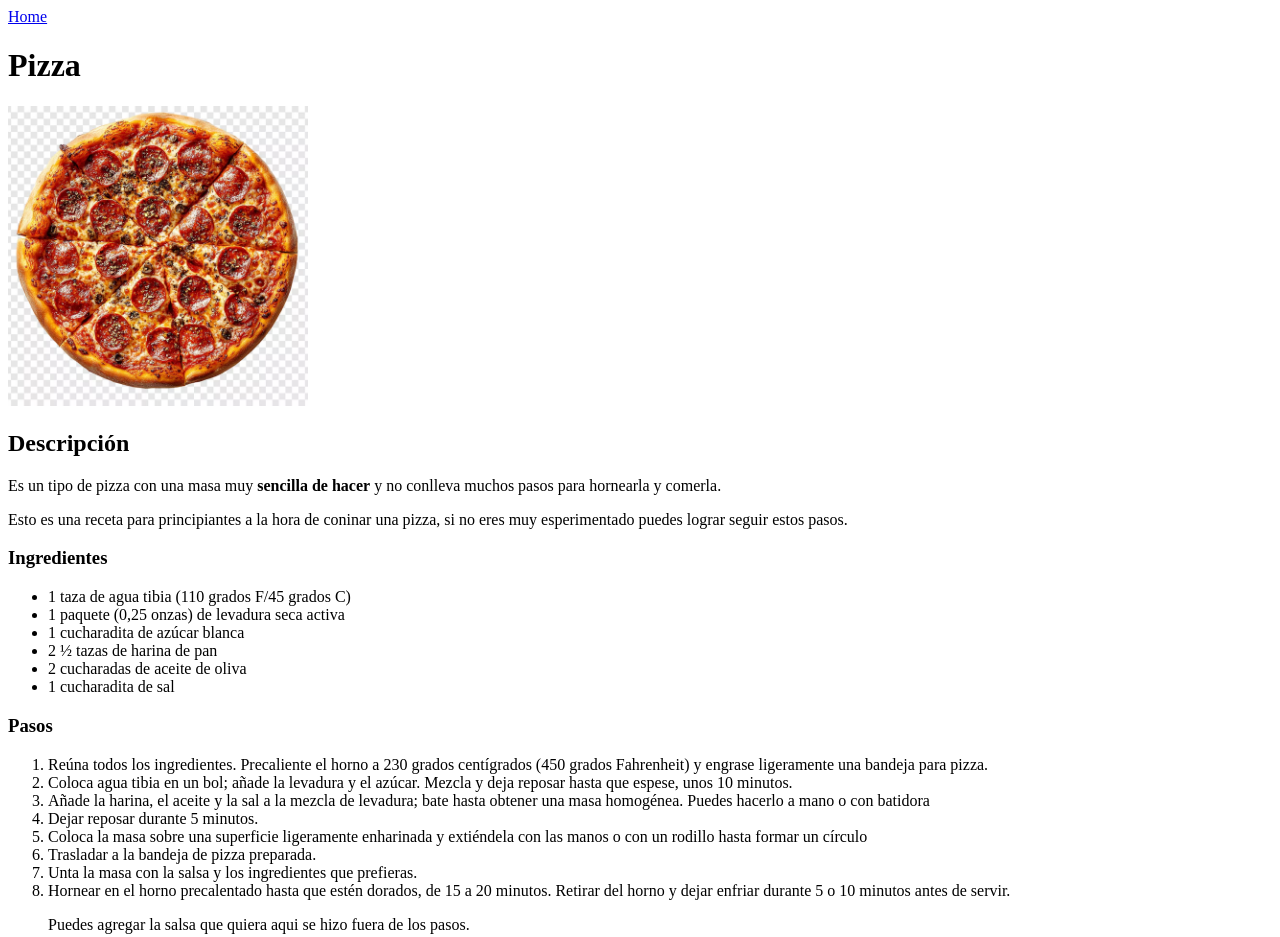
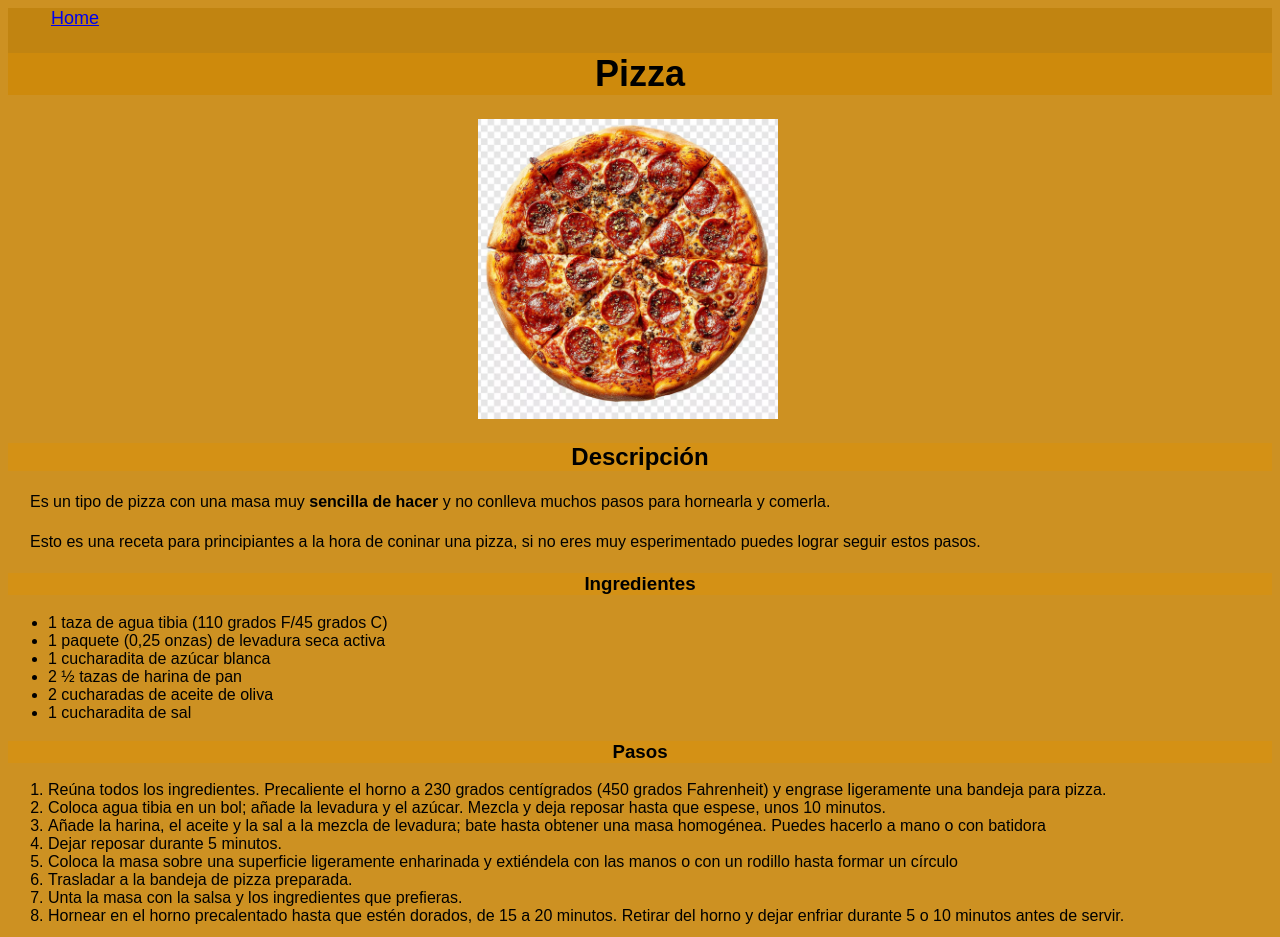
Before and after one commit to JuanGabrielll/odin-recipes, a plain HTML site: page recipes/pizza.html in a window 1280 px wide. Shown: the top 937 px of the page. Drawn offline with Linux system fonts and the light colour scheme.

Commit message:
Ultima modicifacion del archivo index y finalizacion de dar estilo a cada receta la cual en las tres tienen la misma para horrar tiempo en diseño

```diff
--- a/recipes/pizza.html
+++ b/recipes/pizza.html
@@ -4,12 +4,15 @@
     <meta charset="UTF-8">
     <meta name="viewport" content="width=device-width, initial-scale=1.0">
     <title>Pasos para hacer una pizza</title>
+    <link rel="stylesheet" href="./style.css">
 </head>
 <body>
-    <a href="../index.html">Home</a>
-    <h1>Pizza</h1>
-    <img src="/images/deliciosa-pizza-pepperoni-es-delicia-culinaria_632498-24206.avif" alt="Pizza" height="300" width="300">
-    <h2>Descripción</h2>
+    <div>
+        <a class="home" href="../index.html">Home</a>
+        <h1 class="title">Pizza</h1>
+    </div>
+    <img src="/images/deliciosa-pizza-pepperoni-es-delicia-culinaria_632498-24206.avif" alt="Pizza" height="300" width="300" >
+    <h2 class="title">Descripción</h2>
     <p>
         Es un tipo de pizza con una masa muy <strong>sencilla de hacer</strong> y no conlleva muchos pasos para
         hornearla y comerla.
@@ -18,7 +21,7 @@
         Esto es una receta para principiantes a la hora de coninar una pizza, si no eres muy
         esperimentado puedes lograr seguir estos pasos.
     </p>
-    <h3>Ingredientes</h3>
+    <h3 class="title">Ingredientes</h3>
     <ul>
         <li>1 taza de agua tibia (110 grados F/45 grados C)</li>
         <li>1 paquete (0,25 onzas) de levadura seca activa</li>
@@ -27,7 +30,7 @@
         <li>2 cucharadas de aceite de oliva</li>
         <li>1 cucharadita de sal</li>
     </ul>
-    <h3>Pasos</h3>
+    <h3 class="title">Pasos</h3>
     <ol>
         <li>Reúna todos los ingredientes. Precaliente el horno a 230 grados centígrados (450 grados Fahrenheit) y engrase ligeramente una bandeja para pizza.</li>
         <li>Coloca agua tibia en un bol; añade la levadura y el azúcar. Mezcla y deja reposar hasta que espese, unos 10 minutos.</li>
--- /dev/null
+++ b/recipes/style.css
@@ -0,0 +1,26 @@
+body{
+    background: #ca8a13ee;
+    font-family: sans-serif;
+}
+div{
+    background: #c08311ee;
+    font-size: 18px;
+}
+
+.home{
+    display: inline;
+    margin: 43px;
+
+}
+.title{
+    text-align: center;
+    background: #db920980;
+}
+
+p{
+    display: block;
+    margin: 22px;
+}
+img{
+    margin: 0px 470px;
+}
--- a/style.css
+++ b/style.css
@@ -1,9 +1,10 @@
 body{
     font-family: 'Times New Roman', Times, serif;
-    background: rgb(248, 138, 47);
+    background: rgba(241, 112, 6, 0.925);
 }
 h1{
     font-size: 52px;
+    background: #ec730f;
 }
 ul{
     font-size: 23px;
```
Also changed, not shown: recipes/burger.html (+8 -5 lines), recipes/sandwich.html (+9 -5 lines).
